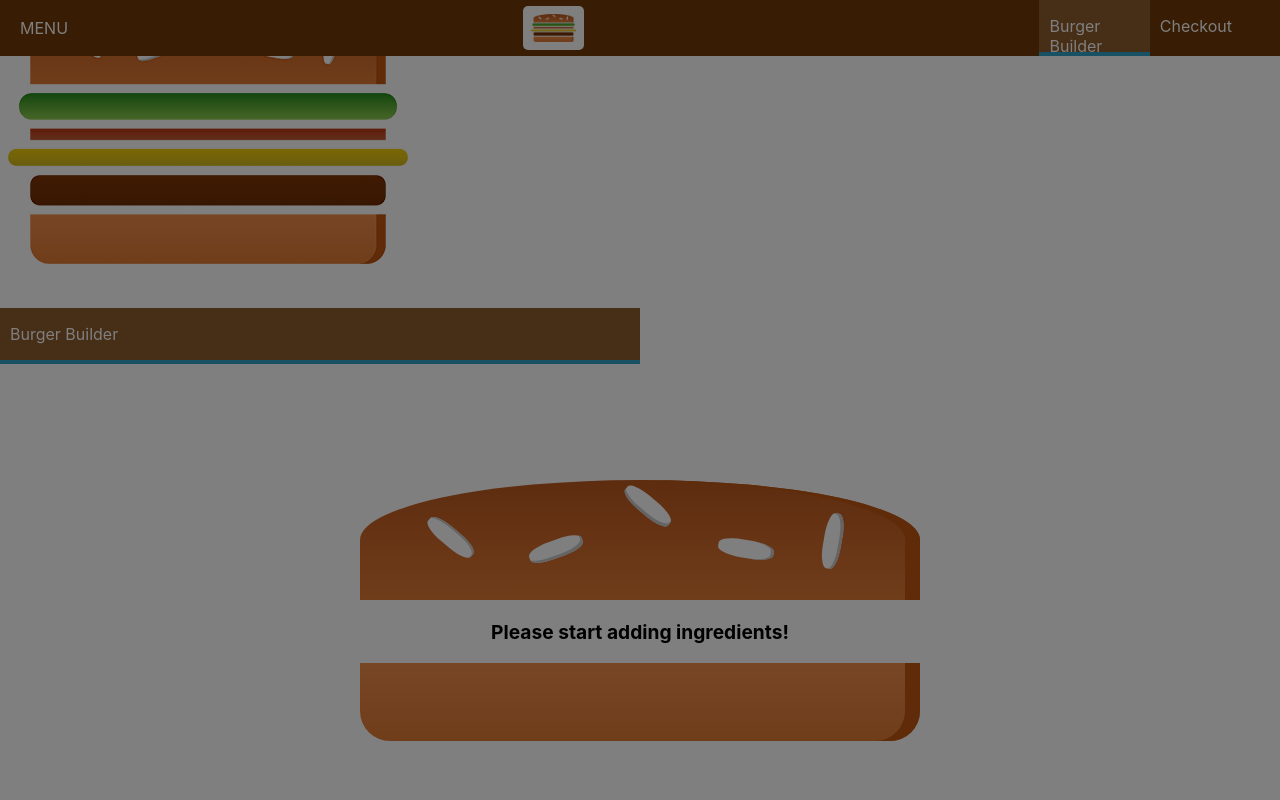
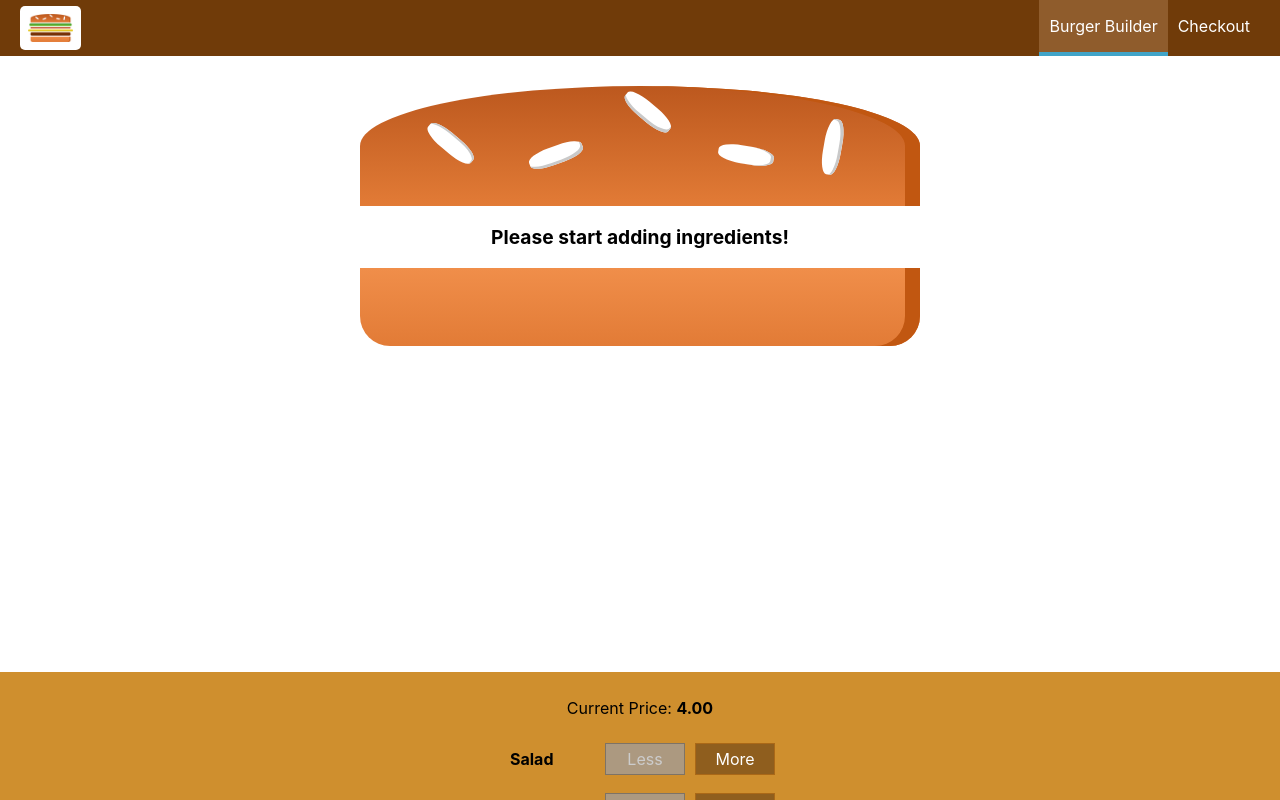
Before and after one commit to SandraCoburn/react-build-a-burger, a React (Create React App) app in the folder build-a-burger/: page / in a window 1280 px wide. Shown: the top 800 px of the page. Built offline with nearby package versions, Linux system fonts and the light colour scheme.

Commit message:
SideDerawer.css, sideDrawer js

```diff
--- a/build-a-burger/src/components/Layout/Layout.js
+++ b/build-a-burger/src/components/Layout/Layout.js
@@ -6,15 +6,20 @@
 
 class Layout extends Component {
   state = {
-    showSideDrawer: true,
+    showSideDrawer: false,
   };
   sideDrawerCloseHandler = () => {
     this.setState({ showSideDrawer: false });
   };
+  sideDrawerToggleHandler = () => {
+    this.setState((prevState) => {
+      return { showSideDrawer: !prevState.showSideDrawer };
+    });
+  };
   render() {
     return (
       <Aux>
-        <Toolbar />
+        <Toolbar drawerToggleClicked={this.sideDrawerToggleHandler} />
         <SideDrawer
           open={this.state.showSideDrawer}
           closed={this.sideDrawerCloseHandler}
--- a/build-a-burger/src/components/Layout/Layout.module.css
+++ b/build-a-burger/src/components/Layout/Layout.module.css
@@ -1,3 +1,3 @@
 .Content {
-  margin-top: 8%;
+  margin-top: 72px;
 }
--- a/build-a-burger/src/components/Navigation/NavigationItems/NavigationItem/NavigationItem.module.css
+++ b/build-a-burger/src/components/Navigation/NavigationItems/NavigationItem/NavigationItem.module.css
@@ -3,20 +3,20 @@
   box-sizing: border-box;
   display: block;
   width: 100%;
-  align-items: center;
+  /* align-items: center; */
 }
 .NavigationItem a {
   color: #8f5c2c;
   text-decoration: none;
   width: 100%;
-  padding: 16px 10px;
+
   box-sizing: border-box;
   display: block;
 }
 .NavigationItem a:hover,
 .NavigationItem a:active,
 .NavigationItem a.active {
-  color: #30a4c8;
+  color: #40a4c8;
 }
 @media (min-width: 500px) {
   .NavigationItem {
@@ -24,7 +24,7 @@
 
     display: flex;
     height: 100%;
-    widows: auto;
+    width: auto;
     align-items: center;
   }
   .NavigationItem a {
@@ -37,7 +37,7 @@
   .NavigationItem a:active,
   .NavigationItem a.active {
     background-color: #8f5c2c;
-    border-bottom: 4px solid #30a4c8;
+    border-bottom: 4px solid #40a4c8;
     color: white;
   }
 }
--- /dev/null
+++ b/build-a-burger/src/components/Navigation/SideDrawer/DrawerToggle/DrawerToggle.js
@@ -0,0 +1,10 @@
+import React from "react";
+
+import classes from "./DrawerToggle.module.css";
+
+const DrawerToggle = (props) => (
+  <div className={classes.DrawerToggle} onClick={props.clicked}>
+    MENU
+  </div>
+);
+export default DrawerToggle;
--- /dev/null
+++ b/build-a-burger/src/components/Navigation/SideDrawer/DrawerToggle/DrawerToggle.module.css
@@ -0,0 +1,23 @@
+.DrawerToggle {
+  width: 40px;
+  height: 100%;
+  display: flex;
+  flex-flow: column;
+  justify-content: space-around;
+  align-items: center;
+  padding: 10px 0;
+  box-sizing: border-box;
+  cursor: pointer;
+}
+
+.DrawerToggle div {
+  width: 90%;
+  height: 3px;
+  background-color: white;
+}
+
+@media (min-width: 500px) {
+  .DrawerToggle {
+    display: none;
+  }
+}
--- a/build-a-burger/src/components/Navigation/SideDrawer/SideDrawer.js
+++ b/build-a-burger/src/components/Navigation/SideDrawer/SideDrawer.js
@@ -13,7 +13,7 @@
   return (
     <Aux>
       <Backdrop show={props.open} clicked={props.closed} />
-      <div className={attachedClasses.join()}>
+      <div className={attachedClasses.join(" ")}>
         <div className={classes.Logo}>
           <Logo />
         </div>
--- a/build-a-burger/src/components/Navigation/SideDrawer/SideDrawer.module.css
+++ b/build-a-burger/src/components/Navigation/SideDrawer/SideDrawer.module.css
@@ -1,6 +1,6 @@
 .SideDrawer {
   position: fixed;
-  width: 280;
+  width: 280px;
   max-width: 70%;
   height: 100%;
   left: 0;
--- a/build-a-burger/src/components/Navigation/Toolbar/Toolbar.js
+++ b/build-a-burger/src/components/Navigation/Toolbar/Toolbar.js
@@ -2,10 +2,11 @@
 import classes from "./Toolbar.module.css";
 import Logo from "../../UI/Logo/Logo";
 import NavigationItems from "../NavigationItems/NavigationItems";
+import DrawerToggle from "../SideDrawer/DrawerToggle/DrawerToggle";
 
 const Toolbar = (props) => (
   <header className={classes.Toolbar}>
-    <div>MENU</div>
+    <DrawerToggle clicked={props.drawerToggleClicked} />
     <div className={classes.Logo}>
       <Logo />
     </div>
```
